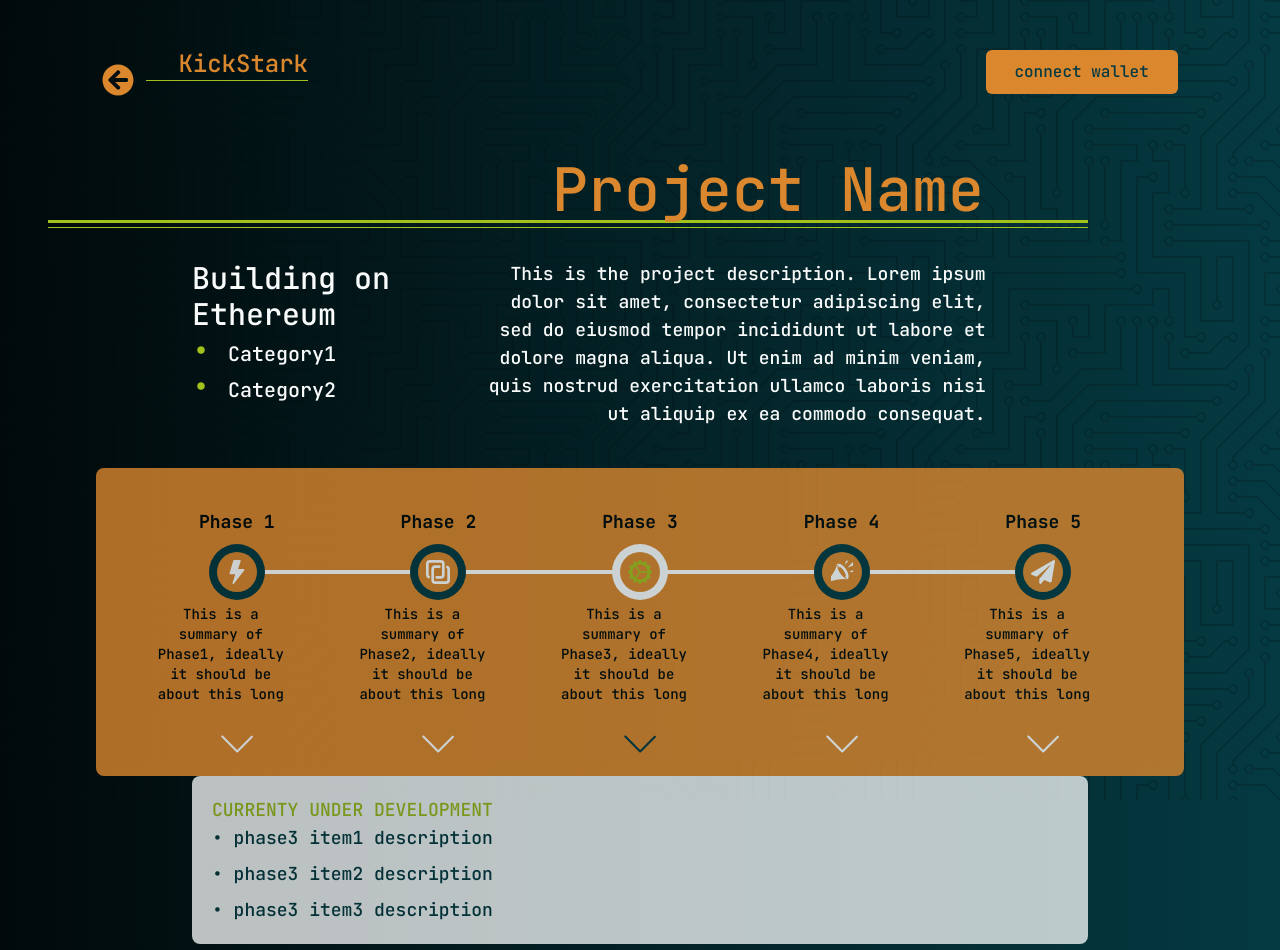
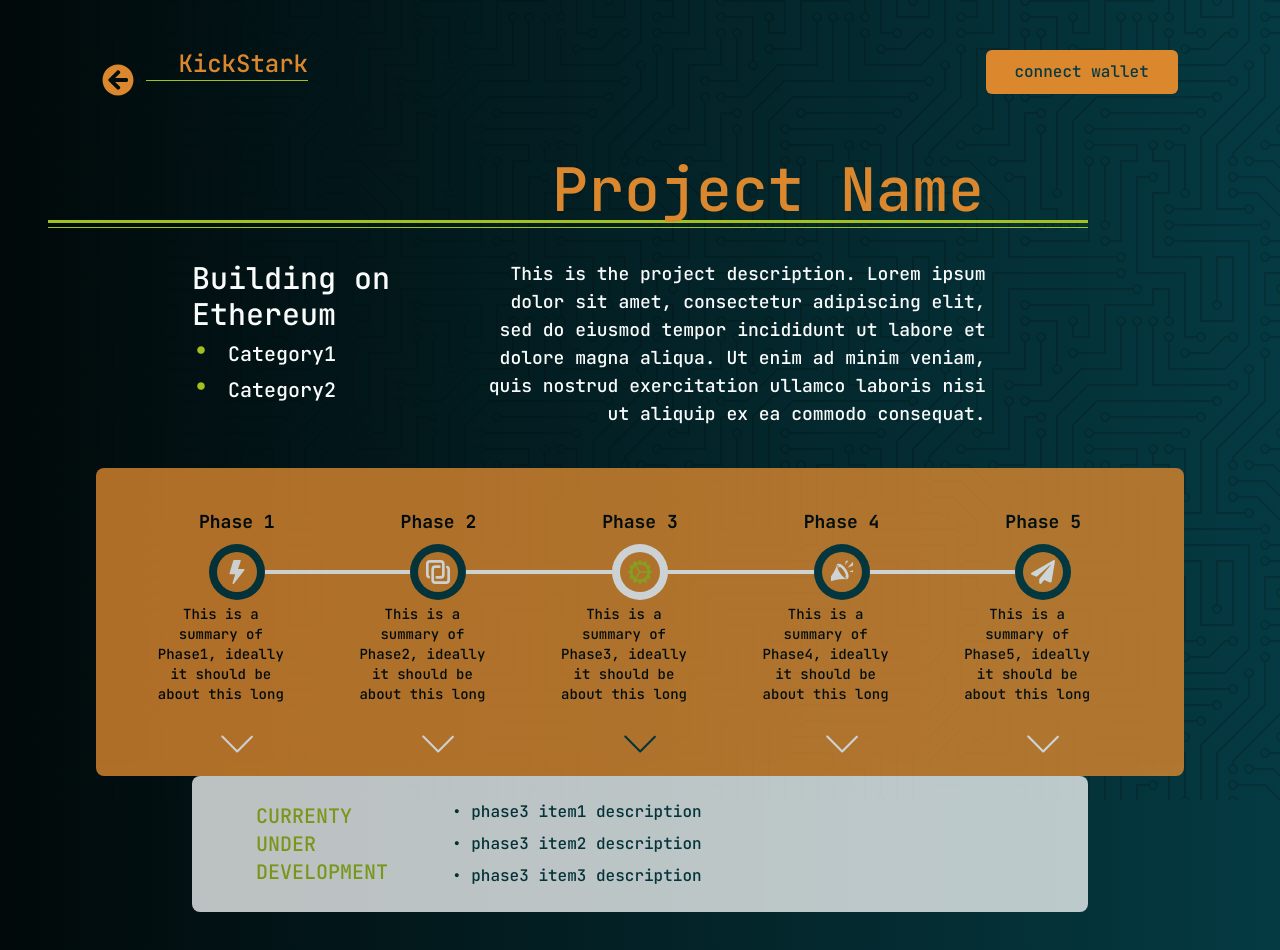
Before and after one commit to DLRFC/KickStark, a Next.js app: page /catalogue/1 in a window 1280 px wide. Shown: the top 950 px of the page. Built offline with nearby package versions, Linux system fonts and the light colour scheme; no server answers; the database is empty.

Commit message:
style description section

```diff
--- a/components/projects/Roadmap.tsx
+++ b/components/projects/Roadmap.tsx
@@ -144,13 +144,29 @@ const Roadmap: FC<RoadmapProps> = ({ phaseSummaries, phaseDescriptions}) => {
                 </ol>
             </div>
 
-            <div className="w-[70%] p-5 items-center rounded-lg text-lg text-brand-dark bg-brand-gray opacity-[75%]">
-                {CurrentPhase === SelectedPhase && <p className="text-brand-green">CURRENTY UNDER DEVELOPMENT</p>}
-                {CurrentPhase > SelectedPhase && <p className="text-brand-darkest">PHASE COMPLETED</p>}
-                {CurrentPhase < SelectedPhase && <p className="text-red-500">COMING SOON</p>}
-                <p className="pb-2">&bull; {phaseDescriptions[SelectedPhase][0]}</p>
-                <p className="pb-2">&bull; {phaseDescriptions[SelectedPhase][1]}</p>
-                <p>&bull; {phaseDescriptions[SelectedPhase][2]}</p>
+            <div className="flex w-[70%] px-16 py-6 items-center rounded-lg bg-brand-gray opacity-[75%]">
+                {CurrentPhase === SelectedPhase && (
+                    <div className="text-xl text-brand-green">
+                        <p>CURRENTY</p>
+                        <p>UNDER</p>
+                        <p>DEVELOPMENT</p>
+                    </div>)}
+                {CurrentPhase > SelectedPhase && (
+                    <div className="text-lg text-brand-darkest">
+                        <p>PHASE</p>
+                        <p>COMPLETED</p>
+                    </div>)}
+                {CurrentPhase < SelectedPhase && (
+                    <div className="text-xl text-red-500">
+                        <p>COMING</p>
+                        <p>SOON</p>
+                    </div>)}
+                <div className="text-base text-brand-dark pl-16">
+                    <p className="pb-2">&bull; {phaseDescriptions[SelectedPhase][0]}</p>
+                    <p className="pb-2">&bull; {phaseDescriptions[SelectedPhase][1]}</p>
+                    <p>&bull; {phaseDescriptions[SelectedPhase][2]}</p>
+                </div>
+
             </div>
         </div>
    )
```
